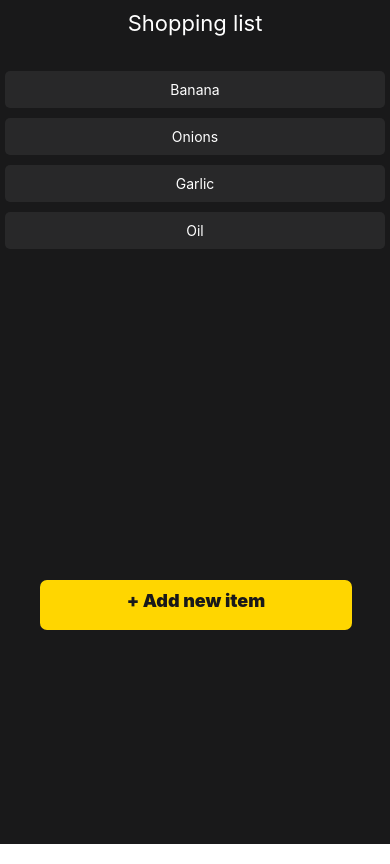
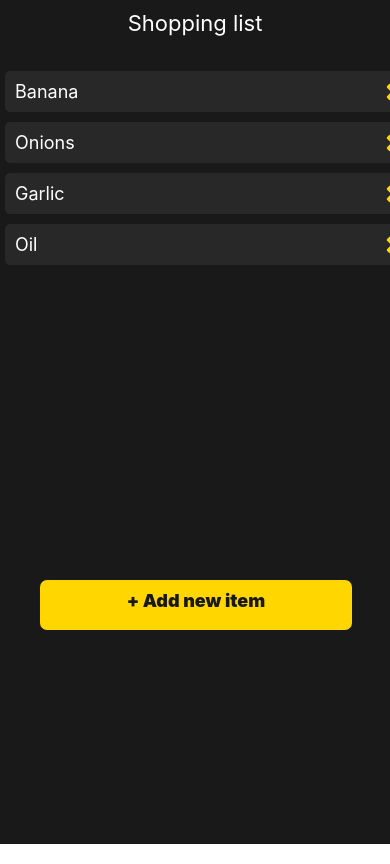
Before and after one commit to Elam-Nabi/shopping-list-react-native-app, a React Native app: screen / in a window 390 px wide. Built offline with nearby package versions, Linux system fonts and the light colour scheme.

Commit message:
added remove func

```diff
--- a/components/ItemList/ItemList.js
+++ b/components/ItemList/ItemList.js
@@ -1,10 +1,17 @@
 import React from 'react';
 import styled from 'styled-components/native';
+import Icon from 'react-native-vector-icons/dist/FontAwesome';
 
-const ItemList = ({item}) => {
+const ItemList = ({item, removeItem}) => {
   return (
     <Container>
       <TextList>{item.list}</TextList>
+      <Icon
+        onPress={() => removeItem(item.id)}
+        name="remove"
+        size={25}
+        color="#ffd600"
+      />
     </Container>
   );
 };
@@ -12,15 +19,19 @@ const ItemList = ({item}) => {
 export default ItemList;
 
 const Container = styled.TouchableOpacity`
+  display: flex;
+  flex-direction: row;
+  align-items: center;
+  justify-content: space-between;
   background: #282829;
   border-radius: 5px;
   margin: 5px;
   top: 20px;
-  z-index: 1;
+  width: 400px;
 `;
 
 const TextList = styled.Text`
-  text-align: center;
+  font-size: 18px;
   padding: 10px;
   color: #fff;
 `;
--- a/package.json
+++ b/package.json
@@ -12,6 +12,7 @@
   "dependencies": {
     "react": "16.13.1",
     "react-native": "0.63.4",
+    "react-native-vector-icons": "^7.1.0",
     "styled-components": "^5.2.1"
   },
   "devDependencies": {
--- a/pages/AddItem/AddItem.js
+++ b/pages/AddItem/AddItem.js
@@ -4,7 +4,7 @@ import {StyleSheet, Button} from 'react-native';
 import styled from 'styled-components/native';
 import {UserContext} from '../../Context';
 import {useHooks} from '../../useHooks/UseHooks';
-import ItemInput from '../../components/ItemInput/ItemInput';
+// import ItemInput from '../../components/ItemInput/ItemInput';
 
 const AddItem = () => {
   const {list, setList} = useHooks();
--- a/pages/Home/Home.js
+++ b/pages/Home/Home.js
@@ -18,6 +18,13 @@ const Home = () => {
     setVisible(!visible);
   };
 
+  const removeItem = (id) => {
+    setList(prevList => {
+      return prevList.filter(item => item.id !== id)
+    })
+  }
+
+
   useEffect(() => {
     console.log(list);
   }, [list]);
@@ -28,7 +35,7 @@ const Home = () => {
       <Info>{visible ? <AddItem /> : null}</Info>
       <OutputList
         data={list}
-        renderItem={({item}) => <ItemList item={item} />}
+        renderItem={({item}) => <ItemList removeItem={removeItem} item={item} />}
       />
       <Press onPress={() => seePage()}>
         <InfoText>+ Add new item</InfoText>
```
Also changed, not shown: 22 other files (tests, documents, lock files or other folders).
